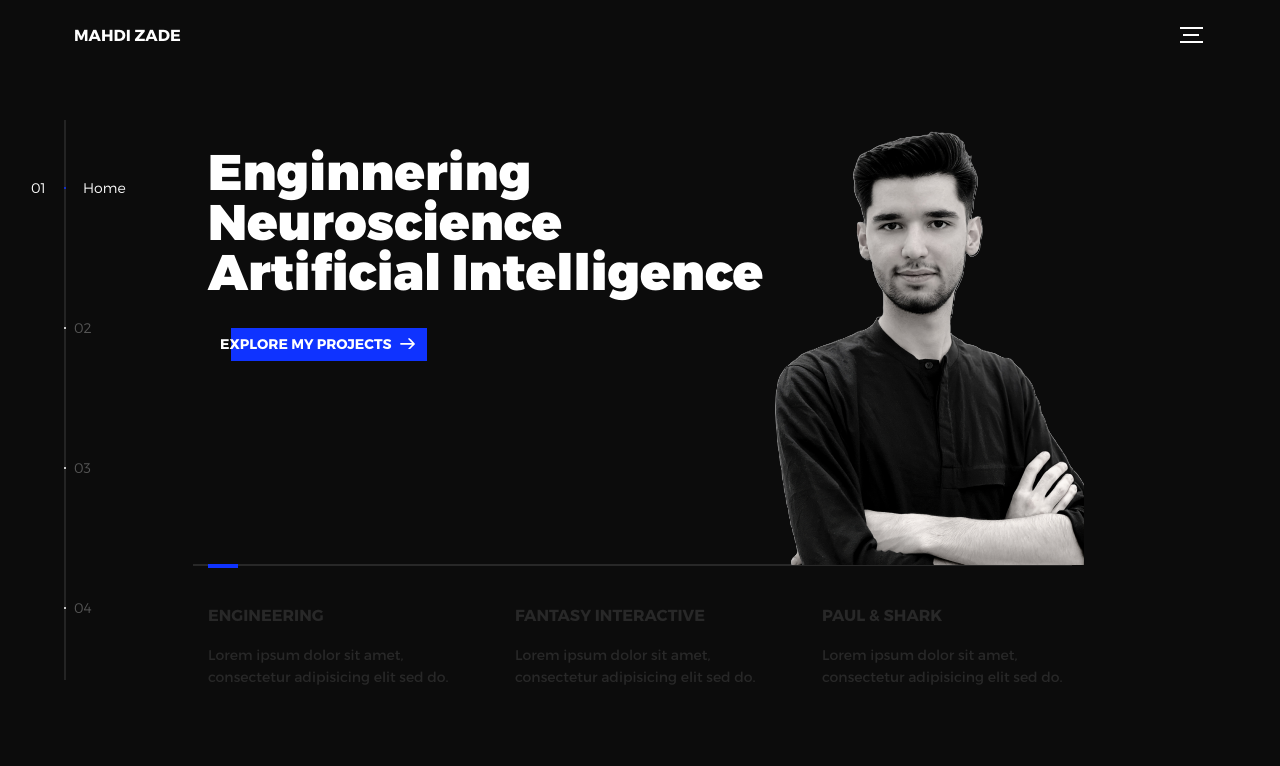
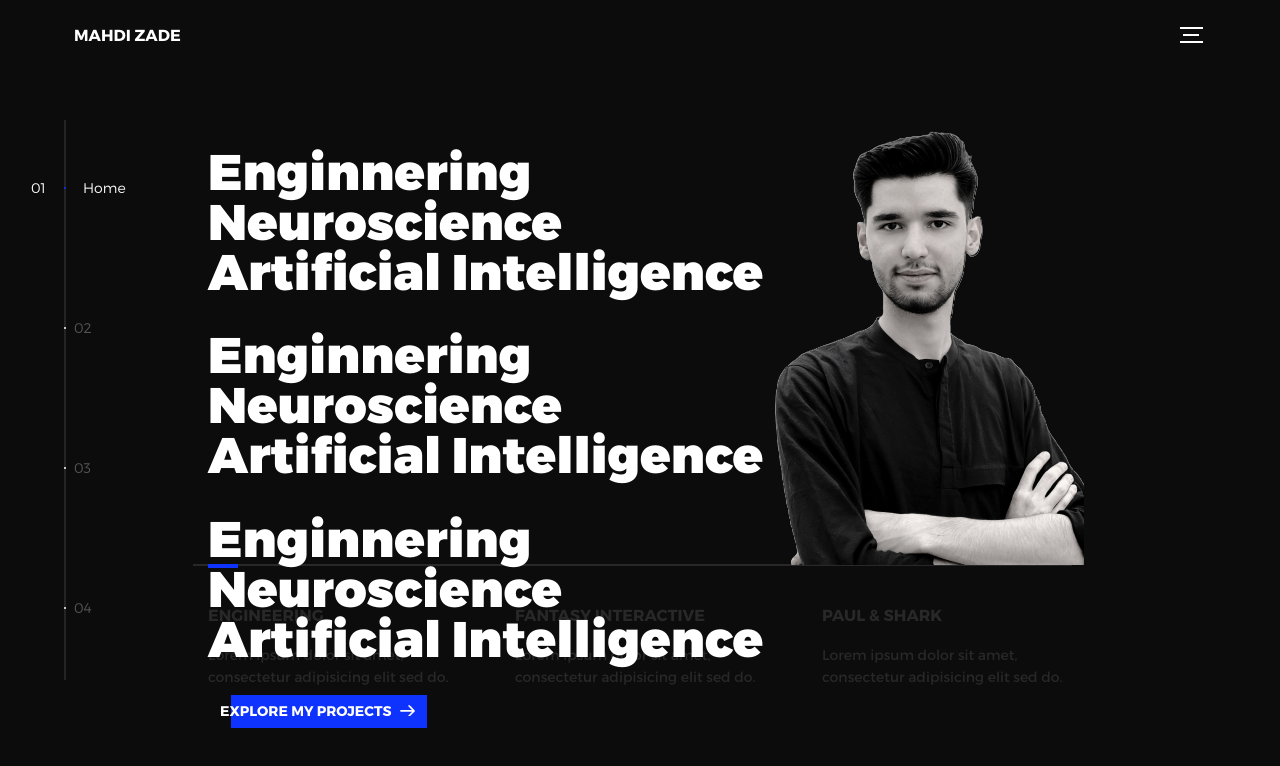
Before and after one commit to mahdi-zade/mahdi-zade.github.io, a plain HTML site: page index.html in a window 1280 px wide. Drawn offline with nearby package versions, Linux system fonts and the light colour scheme.

Commit message:
Update index.html

```diff
--- a/index.html
+++ b/index.html
@@ -44,6 +44,8 @@
           <li class="l-section section section--is-active">
             <div class="intro">
               <div class="intro--banner">
+                <h1 style="font-size:50px;">Enginnering<br>Neuroscience<br>Artificial Intelligence</h1>
+                <h1 style="font-size:50px;">Enginnering<br>Neuroscience<br>Artificial Intelligence</h1>
                 <h1 style="font-size:50px;">Enginnering<br>Neuroscience<br>Artificial Intelligence</h1>
                 <button class="cta" onclick="projects">Explore My Projects
                   <svg version="1.1" id="Layer_1" xmlns="http://www.w3.org/2000/svg" xmlns:xlink="http://www.w3.org/1999/xlink" x="0px" y="0px" viewBox="0 0 150 118" style="enable-background:new 0 0 150 118;" xml:space="preserve">
```
